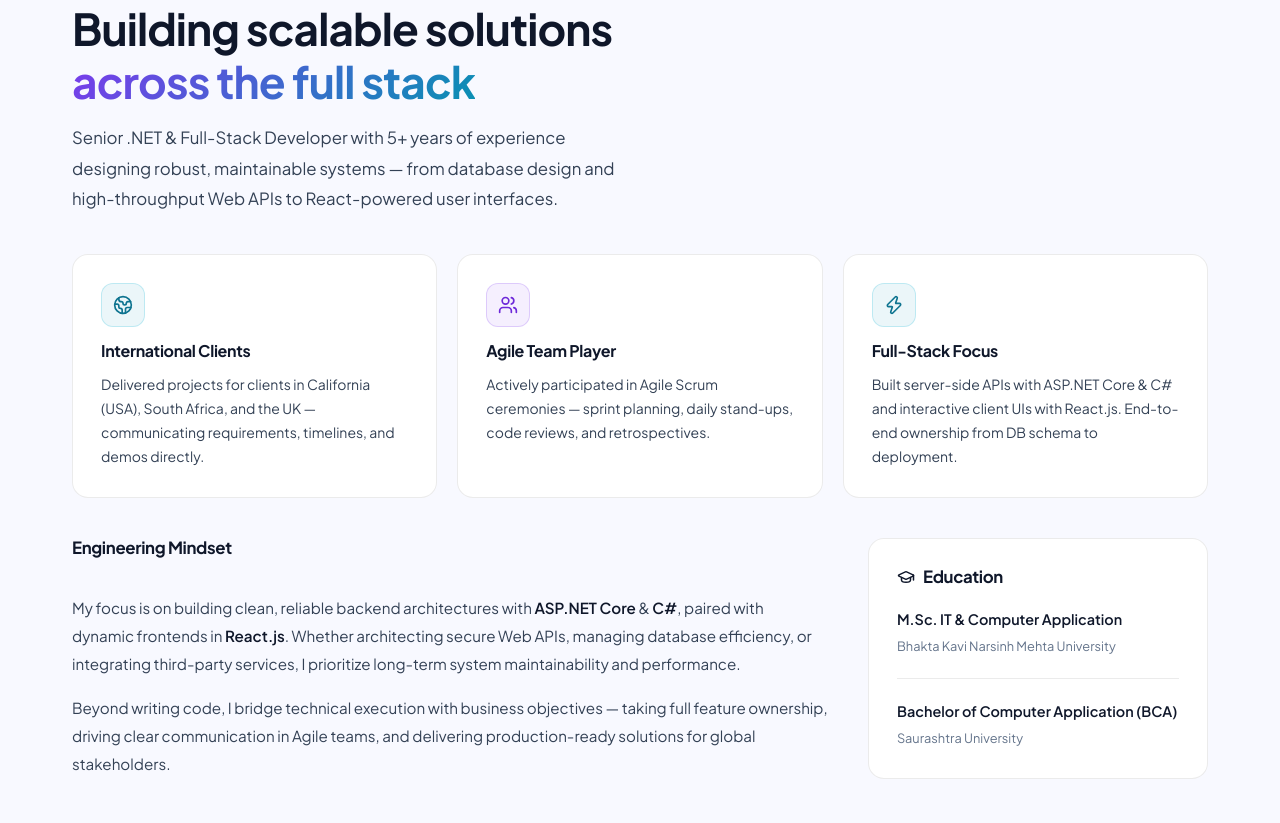
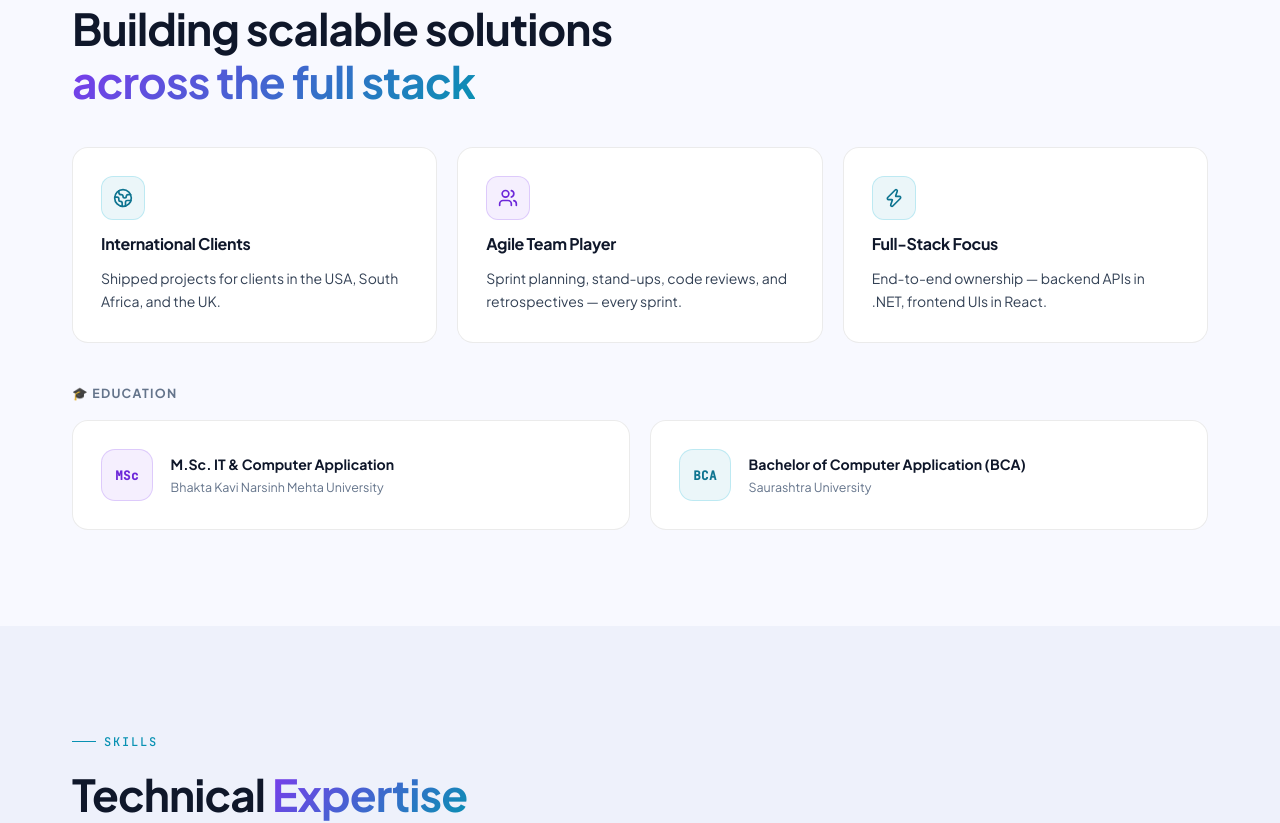
Before and after one commit to bhavisha-aswani/portfolio-website, a React (Vite) app: page / in a window 1280 px wide. Shown: the part 940-1763 px from the top of the page. Built offline with nearby package versions, Linux system fonts and the light colour scheme.

Commit message:
Trim About, Projects, Experience; redesign education cards

```diff
--- a/src/components/About.css
+++ b/src/components/About.css
@@ -121,49 +121,105 @@
   50%       { opacity: 0.4; }
 }
 
-/* Education */
-.about__education {
-  background: var(--bg-card);
-  border: 1px solid var(--border);
-  border-radius: 16px;
-  padding: 1.75rem;
+/* Education heading */
+.about__edu-heading {
+  font-size: 0.78rem;
+  font-weight: 700;
+  text-transform: uppercase;
+  letter-spacing: 0.1em;
+  color: var(--text-muted);
+  margin-bottom: 1rem;
+  margin-top: 1rem;
 }
 
-.about__edu-list {
+/* Education grid */
+.about__edu-grid {
+  display: grid;
+  grid-template-columns: 1fr 1fr;
+  gap: 1.25rem;
+  margin-top: 0.5rem;
+}
+
+.about__edu-card {
+  display: flex;
+  align-items: center;
+  gap: 1.1rem;
+  padding: 1.25rem 1.5rem;
+  transition: box-shadow 0.25s ease, transform 0.25s ease;
+}
+
+.about__edu-card:hover {
+  transform: translateY(-3px);
+}
+
+.about__edu-card--purple {
+  border-color: rgba(124, 58, 237, 0.2);
+}
+
+.about__edu-card--purple:hover {
+  border-color: rgba(124, 58, 237, 0.4);
+  box-shadow: 0 8px 32px rgba(124, 58, 237, 0.08);
+}
+
+.about__edu-card--cyan {
+  border-color: rgba(6, 182, 212, 0.2);
+}
+
+.about__edu-card--cyan:hover {
+  border-color: rgba(6, 182, 212, 0.35);
+  box-shadow: 0 8px 32px rgba(6, 182, 212, 0.07);
+}
+
+/* Abbreviation badge */
+.about__edu-badge {
+  min-width: 52px;
+  height: 52px;
+  border-radius: 14px;
+  display: flex;
+  align-items: center;
+  justify-content: center;
+  font-size: 0.78rem;
+  font-weight: 800;
+  letter-spacing: 0.03em;
+  flex-shrink: 0;
+  font-family: var(--font-mono);
+}
+
+.about__edu-badge--purple {
+  background: var(--accent-purple-dim);
+  color: var(--accent-purple-light);
+  border: 1px solid rgba(124, 58, 237, 0.2);
+}
+
+.about__edu-badge--cyan {
+  background: var(--accent-cyan-dim);
+  color: var(--accent-cyan-light);
+  border: 1px solid rgba(6, 182, 212, 0.2);
+}
+
+.about__edu-text {
   display: flex;
   flex-direction: column;
-  gap: 1.25rem;
-}
-
-.about__edu-item {
-  padding-bottom: 1.25rem;
-  border-bottom: 1px solid var(--border);
-}
-
-.about__edu-item:last-child {
-  padding-bottom: 0;
-  border-bottom: none;
+  gap: 0.3rem;
+  min-width: 0;
 }
 
 .about__edu-degree {
-  font-weight: 600;
-  font-size: 0.9rem;
+  font-weight: 700;
+  font-size: 0.88rem;
   color: var(--text-primary);
-  margin-bottom: 0.3rem;
+  line-height: 1.35;
 }
 
 .about__edu-uni {
-  font-size: 0.8rem;
+  font-size: 0.78rem;
   color: var(--text-muted);
+  line-height: 1.4;
 }
 
 /* Responsive */
 @media (max-width: 1024px) {
   .about__highlights {
-    grid-template-columns: 1fr;
-  }
-
-  .about__bottom {
     grid-template-columns: 1fr;
   }
 }
@@ -172,4 +228,8 @@
   .about__highlights {
     grid-template-columns: 1fr;
   }
+
+  .about__edu-grid {
+    grid-template-columns: 1fr;
+  }
 }
--- a/src/components/About.jsx
+++ b/src/components/About.jsx
@@ -1,5 +1,5 @@
 import { motion } from 'framer-motion'
-import { GraduationCap, Globe2, Users, Zap } from 'lucide-react'
+import { Globe2, Users, Zap } from 'lucide-react'
 import './About.css'
 
 const fadeUp = {
@@ -11,19 +11,19 @@ const highlights = [
   {
     icon: Globe2,
     title: 'International Clients',
-    desc: 'Delivered projects for clients in California (USA), South Africa, and the UK — communicating requirements, timelines, and demos directly.',
+    desc: 'Shipped projects for clients in the USA, South Africa, and the UK.',
     color: 'cyan',
   },
   {
     icon: Users,
     title: 'Agile Team Player',
-    desc: 'Actively participated in Agile Scrum ceremonies — sprint planning, daily stand-ups, code reviews, and retrospectives.',
+    desc: 'Sprint planning, stand-ups, code reviews, and retrospectives — every sprint.',
     color: 'purple',
   },
   {
     icon: Zap,
     title: 'Full-Stack Focus',
-    desc: 'Built server-side APIs with ASP.NET Core & C# and interactive client UIs with React.js. End-to-end ownership from DB schema to deployment.',
+    desc: 'End-to-end ownership — backend APIs in .NET, frontend UIs in React.',
     color: 'cyan',
   },
 ]
@@ -32,10 +32,14 @@ const education = [
   {
     degree: 'M.Sc. IT & Computer Application',
     university: 'Bhakta Kavi Narsinh Mehta University',
+    abbr: 'MSc',
+    color: 'purple',
   },
   {
     degree: 'Bachelor of Computer Application (BCA)',
     university: 'Saurashtra University',
+    abbr: 'BCA',
+    color: 'cyan',
   },
 ]
 
@@ -56,10 +60,6 @@ export default function About() {
               Building scalable solutions<br />
               <span className="gradient-text">across the full stack</span>
             </h2>
-            <p className="section-subtitle">
-              Senior .NET &amp; Full-Stack Developer with 5+ years of experience designing robust,
-              maintainable systems — from database design and high-throughput Web APIs to React-powered user interfaces.
-            </p>
           </motion.div>
 
           {/* Highlight Cards */}
@@ -75,33 +75,19 @@ export default function About() {
             ))}
           </motion.div>
 
-          {/* Core Mindset + Education */}
-          <motion.div className="about__bottom" variants={fadeUp}>
-            {/* Mindset */}
-            <div className="about__summary">
-              <h3 className="about__sub-heading">Engineering Mindset</h3>
-              <p>
-                My focus is on building clean, reliable backend architectures with <strong>ASP.NET Core</strong> &amp; <strong>C#</strong>, paired with dynamic frontends in <strong>React.js</strong>. Whether architecting secure Web APIs, managing database efficiency, or integrating third-party services, I prioritize long-term system maintainability and performance.
-              </p>
-              <p>
-                Beyond writing code, I bridge technical execution with business objectives — taking full feature ownership, driving clear communication in Agile teams, and delivering production-ready solutions for global stakeholders.
-              </p>
-            </div>
-
-            {/* Education */}
-            <div className="about__education">
-              <h3 className="about__sub-heading">
-                <GraduationCap size={18} />
-                Education
-              </h3>
-              <div className="about__edu-list">
-                {education.map(({ degree, university }) => (
-                  <div key={degree} className="about__edu-item">
+          {/* Education */}
+          <motion.div variants={fadeUp}>
+            <p className="about__edu-heading">🎓 Education</p>
+            <div className="about__edu-grid">
+              {education.map(({ degree, university, abbr, color }) => (
+                <div key={degree} className={`card about__edu-card about__edu-card--${color}`}>
+                  <div className={`about__edu-badge about__edu-badge--${color}`}>{abbr}</div>
+                  <div className="about__edu-text">
                     <div className="about__edu-degree">{degree}</div>
                     <div className="about__edu-uni">{university}</div>
                   </div>
-                ))}
-              </div>
+                </div>
+              ))}
             </div>
           </motion.div>
         </motion.div>
--- a/src/components/Experience.jsx
+++ b/src/components/Experience.jsx
@@ -4,12 +4,8 @@ import './Experience.css'
 
 const achievements = [
   'Delivered full-stack solutions using ASP.NET Core, C#, React.js, and SQL Server for international clients in California (USA), South Africa, and the UK',
-  'Actively participated in Agile Scrum ceremonies — sprint planning, daily stand-ups, code reviews, and retrospectives',
   'Communicated directly with global stakeholders across time zones to clarify requirements, define technical scope, and deliver project demos',
-  'Built React.js admin panel for Picxly — an AI-powered SaaS platform for photographers',
   'Integrated secure payment gateways: Razorpay (recurring subscriptions & webhooks), Adumo (JWT hosted checkout), and HolyPay donation API',
-  'Engineered third-party API integrations including Google Analytics 4 (GA4 Data API), SMS OTP, Emailable, UserJot, and Cloudflare firewall security',
-  'Built Sixtel — a .NET 9 MVC SIM purchase platform with regional plans, user dashboards, and SMTP tokenized password recovery',
   'Mentored junior developers on ASP.NET Core architecture, code quality, and maintainable software patterns',
 ]
 
--- a/src/components/Projects.css
+++ b/src/components/Projects.css
@@ -195,3 +195,32 @@
     grid-template-columns: 1fr;
   }
 }
+
+/* Show more / less button */
+.projects__show-more {
+  display: flex;
+  justify-content: center;
+  margin-top: 2rem;
+}
+
+.projects__show-more-btn {
+  display: inline-flex;
+  align-items: center;
+  gap: 0.45rem;
+  padding: 0.6rem 1.5rem;
+  border-radius: 100px;
+  border: 1px solid var(--border);
+  background: transparent;
+  color: var(--text-secondary);
+  font-size: 0.85rem;
+  font-weight: 500;
+  font-family: var(--font-sans);
+  cursor: pointer;
+  transition: all var(--transition-base);
+}
+
+.projects__show-more-btn:hover {
+  border-color: var(--border-accent);
+  color: var(--accent-purple);
+  background: var(--accent-purple-dim);
+}
--- a/src/components/Projects.jsx
+++ b/src/components/Projects.jsx
@@ -1,6 +1,6 @@
 import { useState } from 'react'
 import { motion, AnimatePresence } from 'framer-motion'
-import { ExternalLink } from 'lucide-react'
+import { ExternalLink, ChevronDown, ChevronUp } from 'lucide-react'
 import './Projects.css'
 
 const projects = [
@@ -136,10 +136,16 @@ const fadeUp = {
 
 export default function Projects() {
   const [filter, setFilter] = useState('All')
+  const [showAll, setShowAll] = useState(false)
 
-  const filtered = filter === 'All'
-    ? projects
-    : projects.filter(p => p.tags.includes(filter))
+  const isFiltering = filter !== 'All'
+  const filtered = isFiltering
+    ? projects.filter(p => p.tags.includes(filter))
+    : projects
+
+  const featured  = filtered.filter(p => p.featured)
+  const extras    = filtered.filter(p => !p.featured)
+  const displayed = isFiltering ? filtered : (showAll ? filtered : featured)
 
   return (
     <section id="projects" className="section section-alt">
@@ -178,14 +184,14 @@ export default function Projects() {
           {/* Project Grid */}
           <AnimatePresence mode="wait">
             <motion.div
-              key={filter}
+              key={filter + showAll}
               className="projects__grid"
               initial={{ opacity: 0 }}
               animate={{ opacity: 1 }}
               exit={{ opacity: 0 }}
               transition={{ duration: 0.25 }}
             >
-              {filtered.map((project, i) => (
+              {displayed.map((project, i) => (
                 <motion.div
                   key={project.id}
                   className={`card project-card project-card--${project.color} ${project.featured ? 'project-card--featured' : ''}`}
@@ -207,17 +213,6 @@ export default function Projects() {
                     </div>
 
                     <p className="project-card__desc">{project.desc}</p>
-
-                    {project.highlights && project.highlights.length > 0 && (
-                      <ul className="project-card__highlights">
-                        {project.highlights.map((h, idx) => (
-                          <li key={idx} className="project-card__highlight">
-                            <span className="project-card__bullet" />
-                            {h}
-                          </li>
-                        ))}
-                      </ul>
-                    )}
                   </div>
 
                   {/* Bottom */}
@@ -250,6 +245,28 @@ export default function Projects() {
               ))}
             </motion.div>
           </AnimatePresence>
+
+          {/* Show more / less — only when not filtering */}
+          {!isFiltering && extras.length > 0 && (
+            <motion.div
+              className="projects__show-more"
+              initial={{ opacity: 0 }}
+              whileInView={{ opacity: 1 }}
+              viewport={{ once: true }}
+            >
+              <button
+                id="projects-toggle"
+                className="projects__show-more-btn"
+                onClick={() => setShowAll(v => !v)}
+              >
+                {showAll ? (
+                  <><ChevronUp size={16} /> Show less</>
+                ) : (
+                  <><ChevronDown size={16} /> View {extras.length} more projects</>
+                )}
+              </button>
+            </motion.div>
+          )}
         </motion.div>
       </div>
     </section>
--- a/src/components/Skills.jsx
+++ b/src/components/Skills.jsx
@@ -20,7 +20,7 @@ const skillGroups = [
   {
     label: 'Payments & APIs',
     color: 'cyan',
-    skills: ['Razorpay (Subscriptions & Webhooks)', 'Adumo Payment Gateway', 'HolyPay API', 'Google Analytics 4 (GA4)', 'JWT Authentication', 'SMTP / Email APIs', 'UserJot', 'Emailable API'],
+    skills: ['Razorpay (Subscriptions & Webhooks)', 'Adumo Payment Gateway', 'Google Analytics 4 (GA4)', 'JWT Authentication', 'SMTP / Email APIs', 'UserJot', 'Emailable API'],
   },
   {
     label: 'Tools & DevOps',
```
